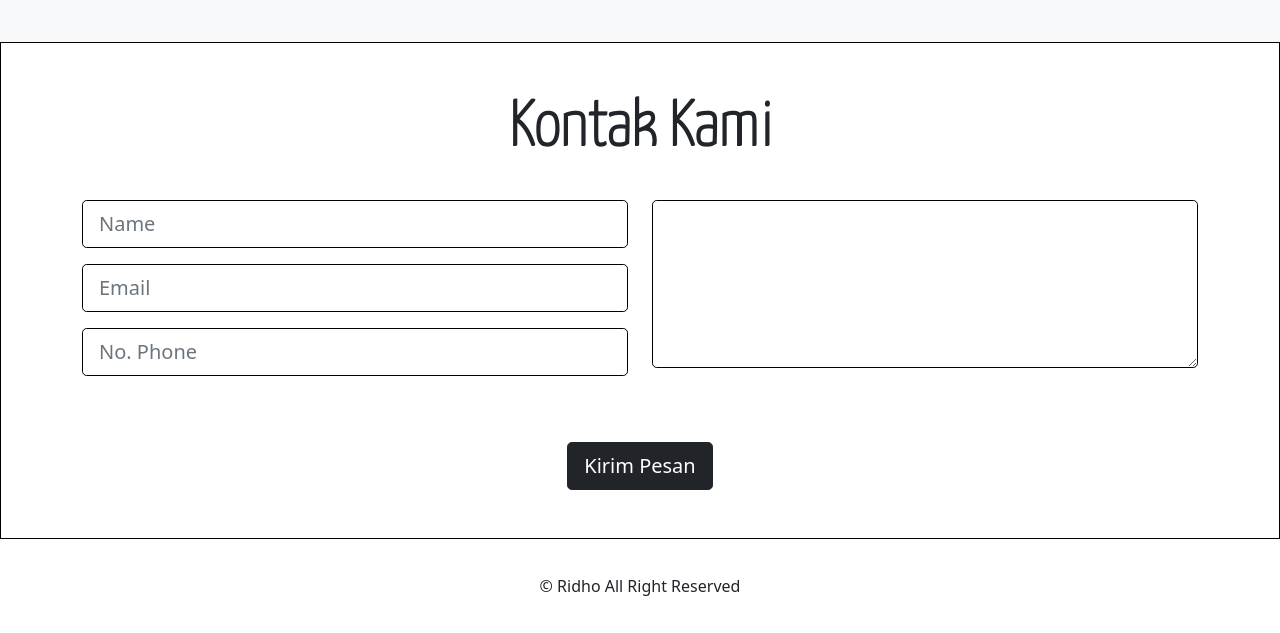
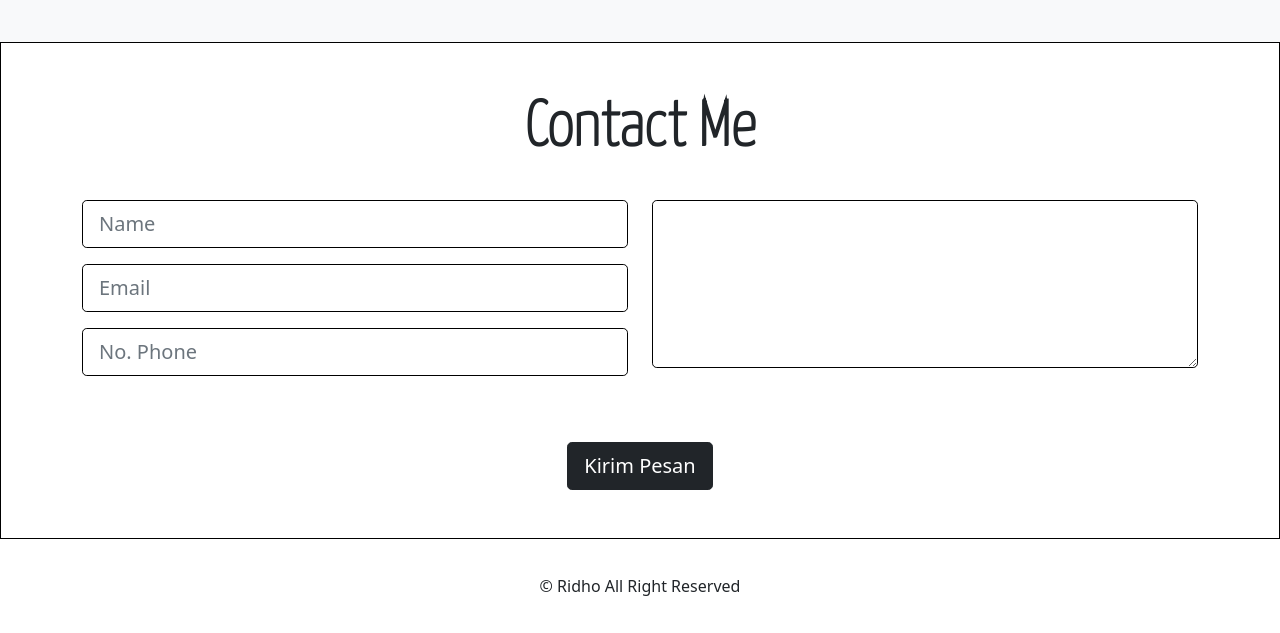
Before and after one commit to RidhoCX/RidhoCX.github.io, a plain HTML site: page index.html in a window 1280 px wide. Shown: the part 2847-3480 px from the top of the page. Drawn offline with nearby package versions, Linux system fonts and the light colour scheme; a web font is replaced by a local one.

Commit message:
Change Contact

```diff
--- a/index.html
+++ b/index.html
@@ -282,7 +282,7 @@
     <!-- kontak -->
     <div class="container-fluid pt-5 pb-5 kontak " id="kontak">
         <div class="container">
-            <h2 class="display-3 text-center font_judul">Kontak Kami</h2>
+            <h2 class="display-3 text-center font_judul">Contact Me</h2>
             <p class="text-center">
             <div class="row pt-3 ">
                 <div class="col-md-6">
```
